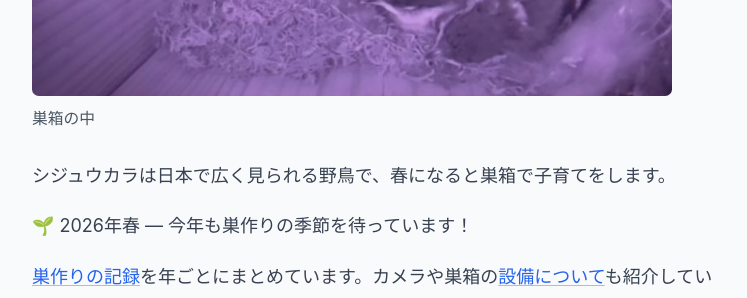
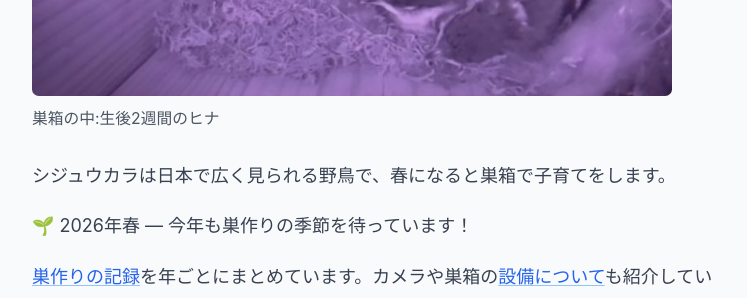
Before and after one commit to tagawa/maison-hina, a Jekyll site: the page built from ja/index.md, in a window 1280 px wide. Shown: the part 699-997 px from the top of the page, without its empty margins (266-1013 px from the left). Built offline with Jekyll 4.4.1, drawn with Linux system fonts in a browser that asks for light colours; comment, search, counter and statistics services are not loaded.

Commit message:
Improved image description

```diff
--- a/ja/index.md
+++ b/ja/index.md
@@ -15,8 +15,8 @@
 巣箱に設置したカメラで[シジュウカラ](https://ja.wikipedia.org/wiki/%E3%82%B7%E3%82%B8%E3%83%A5%E3%82%A6%E3%82%AB%E3%83%A9){:target="_blank" rel="noopener"}の子育てを観察しています。
 
 <figure>
-  <img src="/assets/images/IMG_6612.jpeg" alt="巣箱の中" width="640" height="480" loading="lazy">
-  <figcaption>巣箱の中</figcaption>
+  <img src="/assets/images/IMG_6612.jpeg" alt="巣箱の中の生後2週間のヒナ" width="640" height="480" loading="lazy">
+  <figcaption>巣箱の中:生後2週間のヒナ</figcaption>
 </figure>
 
 
```
